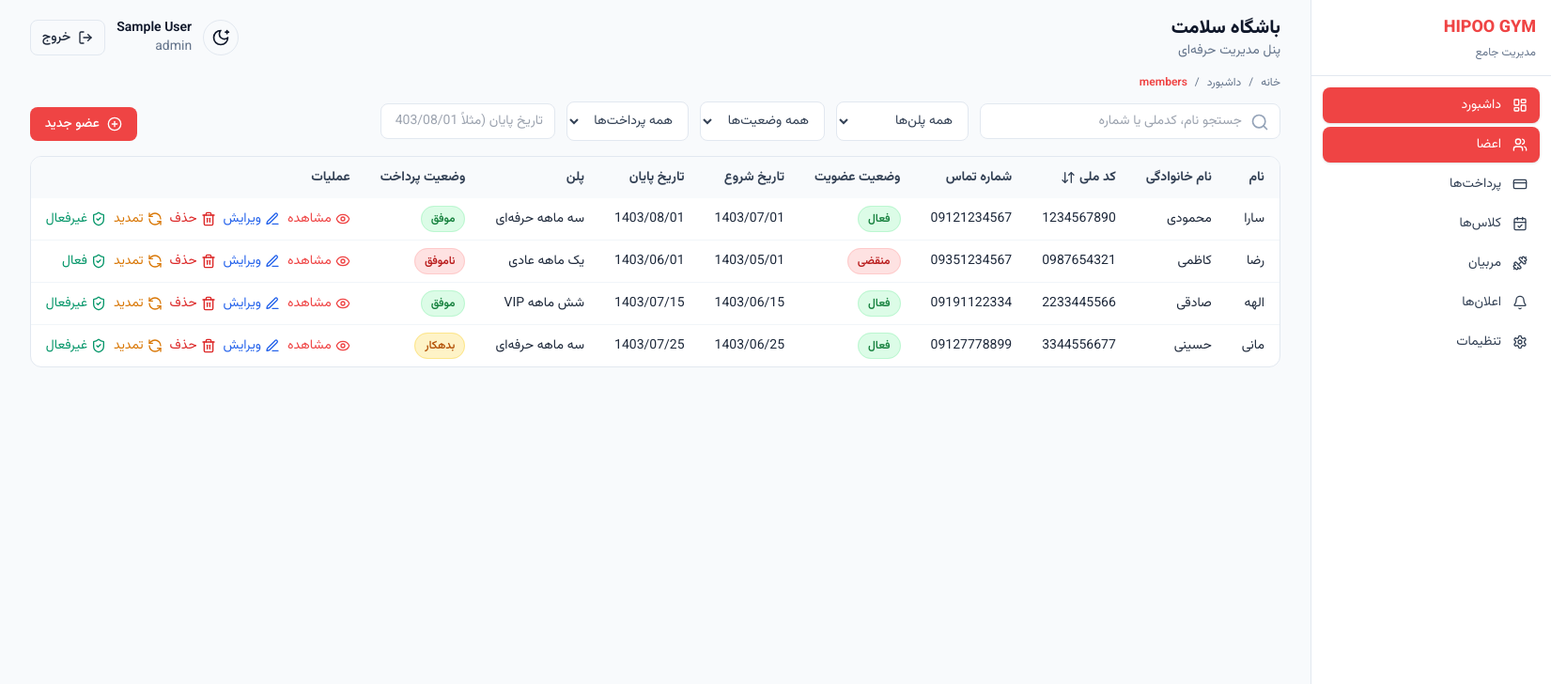
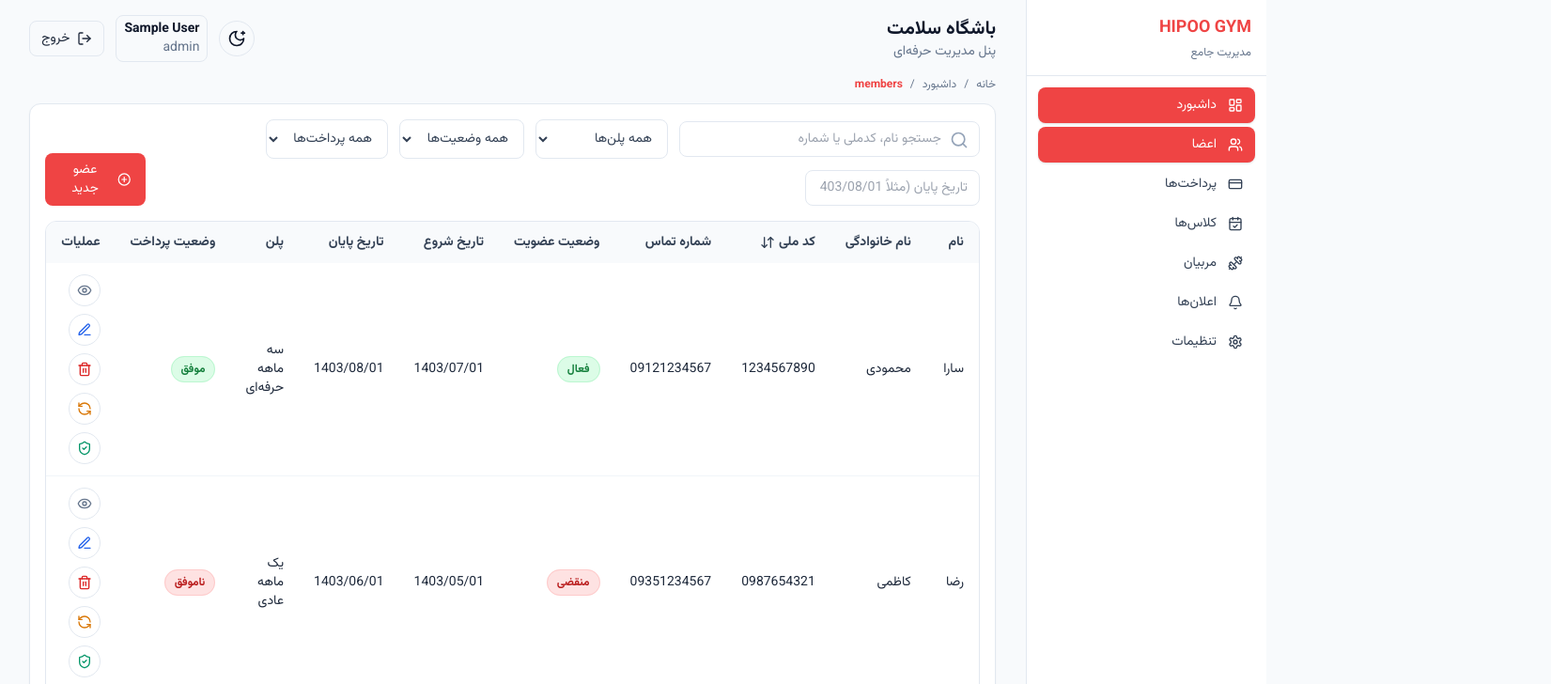
Before and after one commit to AmirHosseinAminiDev/hipoo-admin, a React (Vite) app: page /admin/members in a window 1280 px wide. Shown: the top 728 px of the page at 94% size, 1651 px wide, since content can reach past the window. Built offline with nearby package versions, Linux system fonts and the light colour scheme; sample sign-in values are in the browser's storage.

Commit message:
Tighten table actions and header spacing

```diff
--- a/src/index.css
+++ b/src/index.css
@@ -1,4 +1,4 @@
-@import "@fontsource/vazirmatn/variable.css";
+@import "@fontsource/vazirmatn/index.css";
 @import "@fontsource/vazirmatn/700.css";
 @tailwind base;
 @tailwind components;
--- a/src/layout/Header.jsx
+++ b/src/layout/Header.jsx
@@ -21,11 +21,11 @@ export default function Header() {
         >
           {theme === 'dark' ? <SunMedium className="w-5 h-5" /> : <MoonStar className="w-5 h-5" />}
         </button>
-        <div className="hidden sm:flex flex-col text-sm text-right">
+        <div className="hidden sm:flex flex-col text-sm text-right px-2 py-1 rounded-lg border border-transparent sm:border-slate-200 sm:dark:border-slate-700">
           <span className="font-semibold">{user?.name || 'کاربر'}</span>
           <span className="text-slate-500">{user?.role}</span>
         </div>
-        <Button variant="outline" onClick={logout} className="!px-3">
+        <Button variant="outline" onClick={logout} className="!px-3 !py-2 flex items-center gap-2">
           <LogOut className="w-4 h-4" />
           خروج
         </Button>
--- a/src/pages/auth/Login.jsx
+++ b/src/pages/auth/Login.jsx
@@ -3,17 +3,22 @@ import { useForm } from 'react-hook-form';
 import { zodResolver } from '@hookform/resolvers/zod';
 import { z } from 'zod';
 import { useNavigate, useLocation } from 'react-router-dom';
-import { LogIn } from 'lucide-react';
+import { LogIn, MoonStar, SunMedium } from 'lucide-react';
 import toast from 'react-hot-toast';
 import Input from '../../ui/Input';
 import Button from '../../ui/Button';
 import { mockUsers } from '../../data/mockData';
 import { useAuthStore } from '../../store/authStore';
 import { rolesConfig } from '../../utils/roles';
+import { useThemeStore } from '../../store/themeStore';
 
 const schema = z.object({
-  username: z.string().min(3, 'نام کاربری الزامی است'),
-  password: z.string().min(4, 'رمز عبور حداقل ۴ کاراکتر')
+  username: z
+    .string({ required_error: 'نام کاربری الزامی است', invalid_type_error: 'نام کاربری معتبر نیست' })
+    .min(3, 'نام کاربری باید حداقل ۳ کاراکتر باشد'),
+  password: z
+    .string({ required_error: 'رمز عبور الزامی است', invalid_type_error: 'رمز عبور معتبر نیست' })
+    .min(4, 'رمز عبور باید حداقل ۴ کاراکتر باشد')
 });
 
 export default function Login() {
@@ -30,6 +35,7 @@ export default function Login() {
   } = useForm({ resolver: zodResolver(schema) });
 
   const locked = useMemo(() => lockUntil && lockUntil > Date.now(), [lockUntil]);
+  const { theme, toggleTheme } = useThemeStore();
 
   useEffect(() => {
     if (token && role) {
@@ -63,6 +69,23 @@ export default function Login() {
 
   return (
     <div className="min-h-screen flex items-center justify-center bg-slate-50 dark:bg-dark px-4">
+      <div className="absolute top-4 left-4">
+        <button
+          onClick={toggleTheme}
+          className="flex items-center gap-2 rounded-full border border-slate-200 dark:border-slate-700 px-3 py-2 text-sm text-slate-700 dark:text-slate-100 hover:bg-slate-100 dark:hover:bg-slate-800"
+          aria-label="تغییر حالت نمایش"
+        >
+          {theme === 'dark' ? (
+            <>
+              <SunMedium className="w-4 h-4" /> حالت روشن
+            </>
+          ) : (
+            <>
+              <MoonStar className="w-4 h-4" /> حالت تاریک
+            </>
+          )}
+        </button>
+      </div>
       <div className="w-full max-w-md card p-8">
         <div className="text-center mb-6">
           <p className="text-2xl font-extrabold text-primary">ورود به پنل ادمین</p>
--- a/src/pages/members/Members.jsx
+++ b/src/pages/members/Members.jsx
@@ -66,21 +66,46 @@ export default function Members() {
       header: 'عملیات',
       accessor: 'actions',
       cell: (row) => (
-        <div className="flex items-center gap-2 text-sm">
-          <Link to={`/admin/members/${row.id}`} className="text-primary flex items-center gap-1">
-            <Eye className="w-4 h-4" /> مشاهده
+        <div className="flex flex-wrap items-center gap-2 text-sm text-slate-500">
+          <Link
+            to={`/admin/members/${row.id}`}
+            className="p-2 rounded-full border border-slate-200 dark:border-slate-700 hover:bg-slate-100 dark:hover:bg-slate-800"
+            aria-label="مشاهده"
+            title="مشاهده"
+          >
+            <Eye className="w-4 h-4" />
           </Link>
-          <button onClick={() => openModal('edit', row)} className="text-blue-600 flex items-center gap-1">
-            <Edit3 className="w-4 h-4" /> ویرایش
+          <button
+            onClick={() => openModal('edit', row)}
+            className="p-2 rounded-full border border-slate-200 dark:border-slate-700 hover:bg-slate-100 dark:hover:bg-slate-800 text-blue-600"
+            aria-label="ویرایش"
+            title="ویرایش"
+          >
+            <Edit3 className="w-4 h-4" />
           </button>
-          <button onClick={() => handleRemove(row.id)} className="text-red-600 flex items-center gap-1">
-            <Trash2 className="w-4 h-4" /> حذف
+          <button
+            onClick={() => handleRemove(row.id)}
+            className="p-2 rounded-full border border-slate-200 dark:border-slate-700 hover:bg-slate-100 dark:hover:bg-slate-800 text-red-600"
+            aria-label="حذف"
+            title="حذف"
+          >
+            <Trash2 className="w-4 h-4" />
           </button>
-          <button onClick={() => openModal('renew', row)} className="text-amber-600 flex items-center gap-1">
-            <RefreshCcw className="w-4 h-4" /> تمدید
+          <button
+            onClick={() => openModal('renew', row)}
+            className="p-2 rounded-full border border-slate-200 dark:border-slate-700 hover:bg-slate-100 dark:hover:bg-slate-800 text-amber-600"
+            aria-label="تمدید"
+            title="تمدید"
+          >
+            <RefreshCcw className="w-4 h-4" />
           </button>
-          <button onClick={() => toggleActive(row.id)} className="text-emerald-600 flex items-center gap-1">
-            <ShieldCheck className="w-4 h-4" /> {row.active ? 'غیرفعال' : 'فعال'}
+          <button
+            onClick={() => toggleActive(row.id)}
+            className="p-2 rounded-full border border-slate-200 dark:border-slate-700 hover:bg-slate-100 dark:hover:bg-slate-800 text-emerald-600"
+            aria-label={row.active ? 'غیرفعال' : 'فعال'}
+            title={row.active ? 'غیرفعال' : 'فعال'}
+          >
+            <ShieldCheck className="w-4 h-4" />
           </button>
         </div>
       )
@@ -132,8 +157,9 @@ export default function Members() {
 
   return (
     <div className="space-y-4">
+      <div className="card p-4 space-y-4">
         <div className="flex flex-col gap-3 sm:flex-row sm:items-center sm:justify-between">
-        <div className="flex flex-wrap gap-3 items-center">
+          <div className="flex flex-wrap gap-3 items-center w-full sm:w-auto">
             <SearchBar value={search} onChange={setSearch} placeholder="جستجو نام، کدملی یا شماره" />
             <Select value={filters.plan} onChange={(e) => setFilters((f) => ({ ...f, plan: e.target.value }))}>
               <option value="all">همه پلن‌ها</option>
@@ -159,14 +185,18 @@ export default function Members() {
               placeholder="تاریخ پایان (مثلاً 1403/08/01)"
               value={filters.endDate}
               onChange={(e) => setFilters((f) => ({ ...f, endDate: e.target.value }))}
+              className="w-full sm:w-auto"
             />
           </div>
           <Button onClick={() => openModal('create')} className="self-end">
             <PlusCircle className="w-4 h-4" /> عضو جدید
           </Button>
         </div>
+        <div className="overflow-x-auto">
+          <DataTable columns={columns} data={paged} />
+        </div>
+      </div>
 
-      <DataTable columns={columns} data={paged} />
       <Pagination page={page} total={filtered.length} pageSize={pageSize} onChange={setPage} />
 
       <MemberModal modal={modal} onClose={() => setModal({ open: false, type: 'edit', member: null })} onSave={handleSave} onRenew={handleRenew} />
--- a/src/routes/index.jsx
+++ b/src/routes/index.jsx
@@ -15,6 +15,7 @@ import Notifications from '../pages/settings/Notifications';
 export default function AppRoutes() {
   return (
     <Routes>
+      <Route path="/" element={<Navigate to="/admin/login" replace />} />
       <Route path="/admin/login" element={<Login />} />
       <Route element={<ProtectedRoute allowedRoles={[ 'admin', 'receptionist', 'finance', 'trainer' ]} />}>
         <Route path="/admin" element={<AdminLayout />}>
@@ -84,7 +85,7 @@ export default function AppRoutes() {
           />
         </Route>
       </Route>
-      <Route path="*" element={<Navigate to="/admin" replace />} />
+      <Route path="*" element={<Navigate to="/admin/login" replace />} />
     </Routes>
   );
 }
--- a/src/tables/DataTable.jsx
+++ b/src/tables/DataTable.jsx
@@ -27,7 +27,7 @@ export default function DataTable({ columns, data, rowKey = 'id' }) {
   if (!data.length) return <EmptyState />;
 
   return (
-    <div className="overflow-x-auto rounded-xl border border-slate-200 dark:border-slate-800 bg-white dark:bg-slate-900">
+    <div className="w-full overflow-x-auto rounded-xl border border-slate-200 dark:border-slate-800 bg-white dark:bg-slate-900">
       <table className="min-w-full text-sm">
         <thead className="bg-slate-50 dark:bg-slate-800/40 text-slate-700 dark:text-slate-200">
           <tr>
@@ -45,7 +45,10 @@ export default function DataTable({ columns, data, rowKey = 'id' }) {
           {sortedData.map((row) => (
             <tr key={row[rowKey]} className="hover:bg-slate-50/60 dark:hover:bg-slate-800/40">
               {columns.map((col) => (
-                <td key={col.accessor} className="px-4 py-3 whitespace-nowrap align-middle">
+                <td
+                  key={col.accessor}
+                  className="px-4 py-3 align-middle whitespace-nowrap sm:whitespace-normal text-right"
+                >
                   {col.cell ? col.cell(row) : row[col.accessor]}
                 </td>
               ))}
--- a/src/ui/Input.jsx
+++ b/src/ui/Input.jsx
@@ -1,10 +1,12 @@
 import clsx from 'clsx';
+import { forwardRef } from 'react';
 
-export default function Input({ label, helper, className, ...props }) {
+const Input = forwardRef(function Input({ label, helper, className, ...props }, ref) {
   return (
     <label className="flex flex-col gap-1 text-sm text-slate-700 dark:text-slate-200">
       {label && <span className="font-medium">{label}</span>}
       <input
+        ref={ref}
         className={clsx(
           'w-full rounded-lg border border-slate-200 dark:border-slate-700 bg-white dark:bg-slate-900 px-3 py-2 text-sm focus:outline-none focus:ring-2 focus:ring-primary/70',
           className
@@ -14,4 +16,6 @@ export default function Input({ label, helper, className, ...props }) {
       {helper && <span className="text-xs text-slate-500">{helper}</span>}
     </label>
   );
-}
+});
+
+export default Input;
```
Lines whose indentation alone changed are shown as unchanged.
